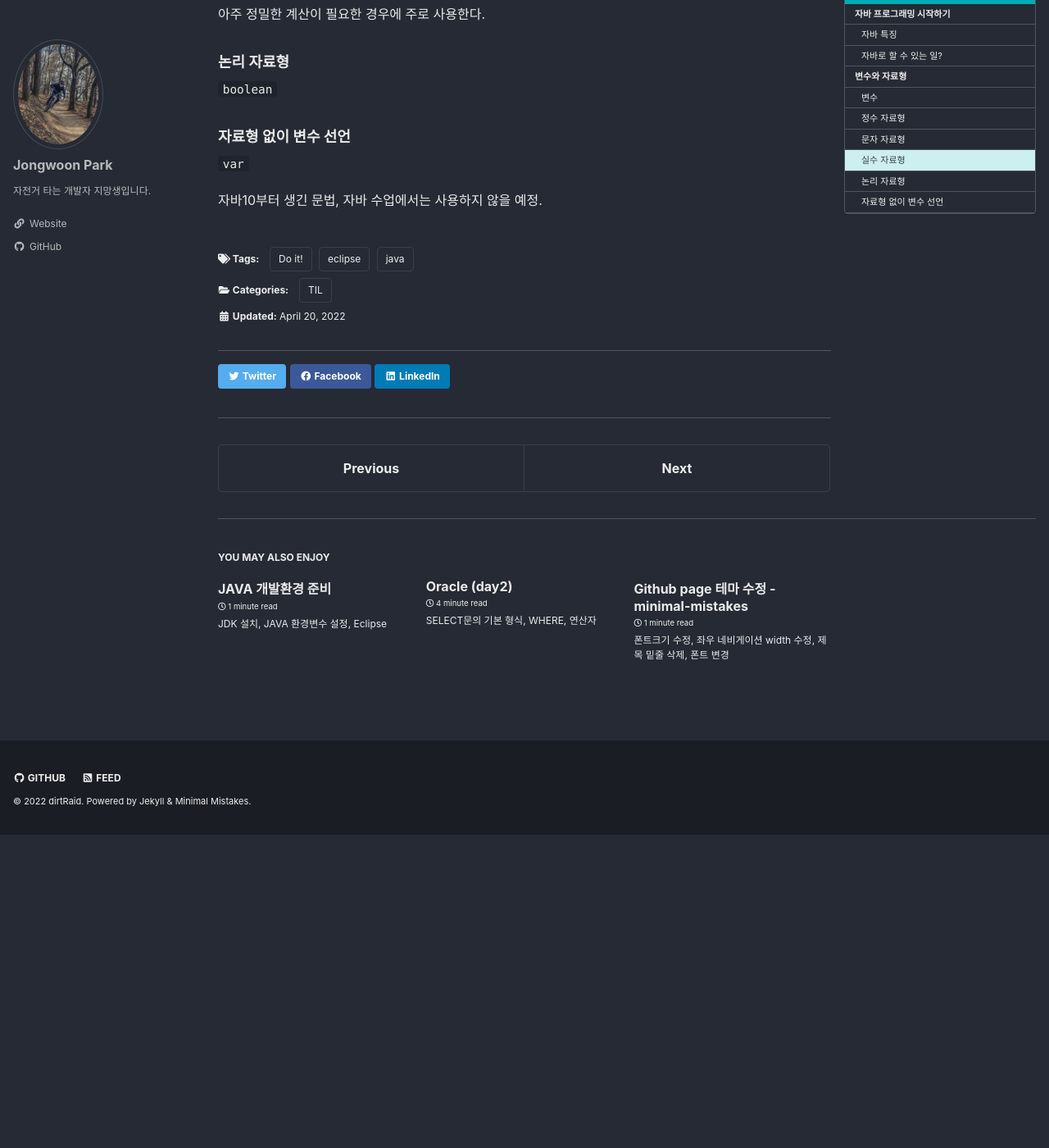
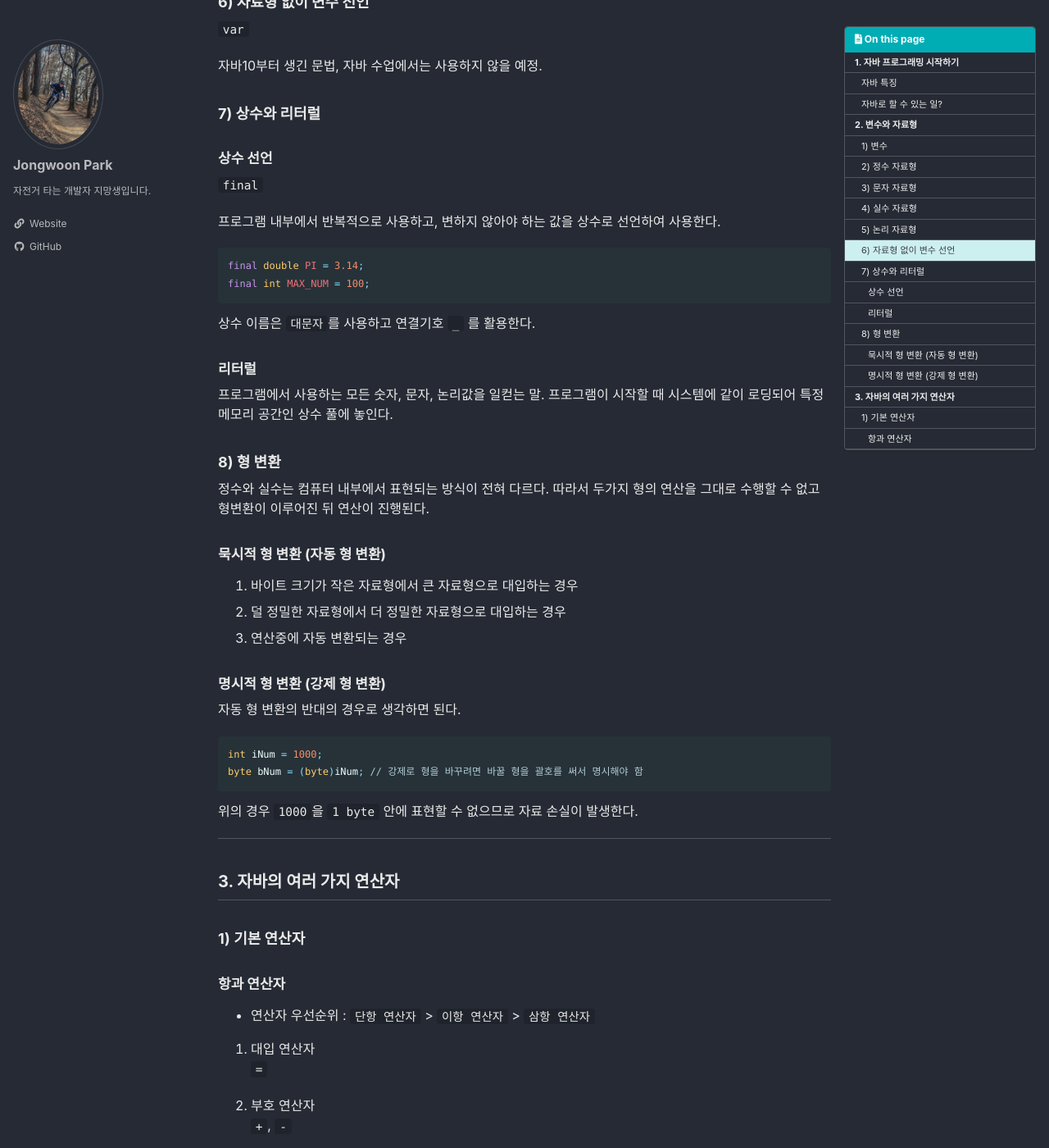
Before and after one commit to nortiz1349/dirtRaid, a Jekyll site: the page built from _posts/2022-04-21-til-java-day1-1.md, in a window 1280 px wide and 1400 px high, scrolled down 2157 px. Shown: the whole window at 82% size. Built offline with Jekyll 4.4.1, drawn with Linux system fonts in a browser that asks for light colours; cached includes are drawn as plain includes; some web fonts are replaced; before the commit the page ends 3175 px from its top, so only the background shows below that; some of the changed text lies outside the part shown.

Commit message:
java 수업 1일차 정리 초안

````diff
--- a/_posts/2022-04-21-til-java-day1-1.md
+++ b/_posts/2022-04-21-til-java-day1-1.md
@@ -14,7 +14,7 @@ toc_sticky: true
 date: 2022-04-20
 ---
 
-## 자바 프로그래밍 시작하기
+## 1. 자바 프로그래밍 시작하기
 
 ### 자바 특징
 
@@ -29,9 +29,11 @@ date: 2022-04-20
 2. 안드로이드앱
 3. 게임(마인크래프트)
 
-## 변수와 자료형
+---
 
-### 변수
+## 2. 변수와 자료형
+
+### 1) 변수
 
 자바스크립트에서는 변수를 선언하고 무엇을 담을지에 대해서는 정하지 않았지만, 자바에서는 변수를 선언 할 때 자료형이 무엇인지 명시한다.
 
@@ -55,11 +57,11 @@ public class Variable1 {
 
 변수 이름에 예약어는 사용할 수 없다. 영문자나 숫자를 사용할 수 있지만 숫자로 시작할 수는 없다. 특수문자는 `$`, `_` 만 사용 가능하다.
 
-### 정수 자료형
+### 2) 정수 자료형
 
-`byte` `short` `int` `long`
+`byte` < `short` < `int` < `long`
 
-### 문자 자료형
+### 3) 문자 자료형
 
 `char`
 
@@ -84,30 +86,118 @@ public class CharacterEx1 {
 }
 ```
 
-`결과`
-
-```txt
-A
-65
-B
-67
-C
-```
-
 자바는 `UTF-16` (2바이트) 인코딩을 사용한다. 인터넷에서 사용하는 `UTF-8` (1~4바이트)에 비해 메모리 낭비가 적고 전송 속도가 빠르기 때문.
 
-### 실수 자료형
+### 4) 실수 자료형
 
-`float` `double`
+`float` < `double`
 
 아주 정밀한 계산이 필요한 경우에 주로 사용한다.
 
-### 논리 자료형
+### 5) 논리 자료형
 
 `boolean`
 
-### 자료형 없이 변수 선언
+### 6) 자료형 없이 변수 선언
 
 `var`
 
 자바10부터 생긴 문법, 자바 수업에서는 사용하지 않을 예정.
+
+### 7) 상수와 리터럴
+
+#### 상수 선언
+
+`final`
+
+프로그램 내부에서 반복적으로 사용하고, 변하지 않아야 하는 값을 상수로 선언하여 사용한다.
+
+```java
+final double PI = 3.14;
+final int MAX_NUM = 100;
+```
+
+상수 이름은 `대문자`를 사용하고 연결기호 `_` 를 활용한다.
+
+#### 리터럴
+
+프로그램에서 사용하는 모든 숫자, 문자, 논리값을 일컫는 말. 프로그램이 시작할 때 시스템에 같이 로딩되어 특정 메모리 공간인 상수 풀에 놓인다.
+
+### 8) 형 변환
+
+정수와 실수는 컴퓨터 내부에서 표현되는 방식이 전혀 다르다. 따라서 두가지 형의 연산을 그대로 수행할 수 없고 형변환이 이루어진 뒤 연산이 진행된다.
+
+#### 묵시적 형 변환 (자동 형 변환)
+
+1. 바이트 크기가 작은 자료형에서 큰 자료형으로 대입하는 경우
+2. 덜 정밀한 자료형에서 더 정밀한 자료형으로 대입하는 경우
+3. 연산중에 자동 변환되는 경우
+
+#### 명시적 형 변환 (강제 형 변환)
+
+자동 형 변환의 반대의 경우로 생각하면 된다.
+
+```java
+int iNum = 1000;
+byte bNum = (byte)iNum; // 강제로 형을 바꾸려면 바꿀 형을 괄호를 써서 명시해야 함
+```
+
+위의 경우 `1000`을 `1 byte` 안에 표현할 수 없으므로 자료 손실이 발생한다.
+
+---
+
+## 3. 자바의 여러 가지 연산자
+
+### 1) 기본 연산자
+
+#### 항과 연산자
+
+- 연산자 우선순위 : `단항 연산자` > `이항 연산자` > `삼항 연산자`
+
+1. 대입 연산자
+`=`
+
+2. 부호 연산자
+`+`, `-`
+
+3. 산술 연산자
+`+`, `-`, `*`, `/`, `%`
+
+4. 증가, 감소 연산자
+`++`, `--`
+
+5. 관계 연산자
+`>`, `<`, `>=`, `<=`, `==`, `!=`
+
+6. 논리 연산자
+`&&` : 둘다 참이면 참, 아니면 모두 거짓
+`||` : 둘 중 하나만 참이면 참, 둘 다 거짓이면 거짓
+`!` : 참이면 거짓으로, 거짓이면 참으로
+
+- 단락 회로 평가
+
+```java
+package operator;
+
+public class OperationEx3 {
+
+ public static void main(String[] args) {
+
+  int num1 = 10;
+  int i = 2;
+
+  boolean value = ((num1 = num1 + 10 ) < 10) && ( ( i = i + 2 ) < 10);
+  // && 앞의 결과 값이 거짓이므로 뒤의 문장은 실행되지 않음
+  System.out.println(value);
+  System.out.println(num1);
+  System.out.println(i);
+
+  value = ((num1 = num1 + 10 ) > 10) || ( ( i = i + 2 ) < 10);
+  // || 앞의 결과 값이 참이므로 뒤의 문장은 실행되지 않음
+  System.out.println(value);
+  System.out.println(num1);
+  System.out.println(i);
+ }
+
+}
+```
````
